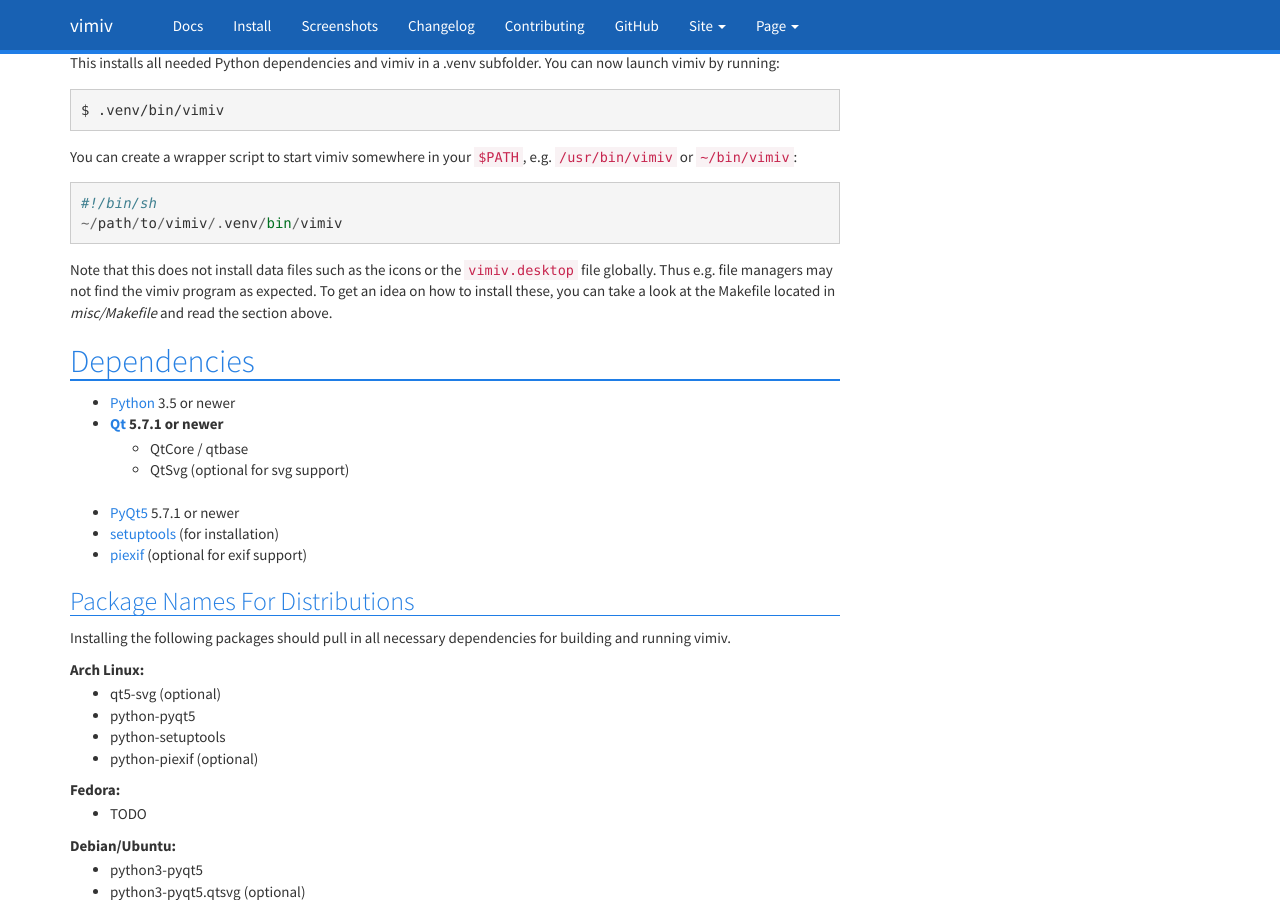
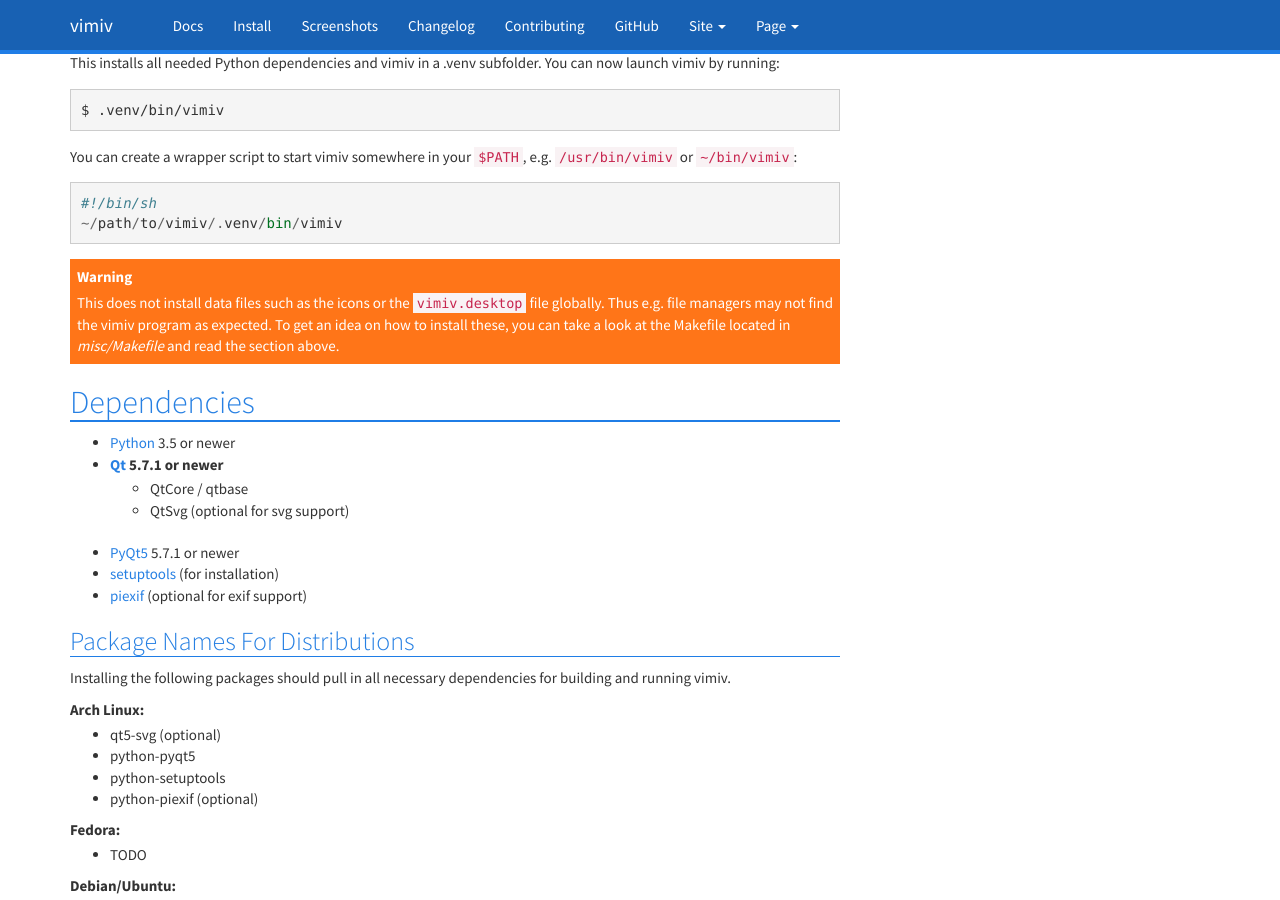
Before and after one commit to karlch/vimiv-qt, a Sphinx documentation site: the page built from docs/documentation/install.rst, in a window 1280 px wide and 900 px high, scrolled down 1097 px. Built offline with Sphinx 7.4.7, drawn with Linux system fonts in a browser that asks for light colours.

Commit message:
Docs: format install with tox warning differently

```diff
--- a/docs/documentation/install.rst
+++ b/docs/documentation/install.rst
@@ -63,10 +63,13 @@
     #!/bin/sh
     ~/path/to/vimiv/.venv/bin/vimiv
 
-Note that this does not install data files such as the icons or the
-``vimiv.desktop`` file globally. Thus e.g. file managers may not find the vimiv
-program as expected. To get an idea on how to install these, you can take a
-look at the Makefile located in `misc/Makefile` and read the section above.
+
+.. warning::
+
+    This does not install data files such as the icons or the ``vimiv.desktop``
+    file globally. Thus e.g. file managers may not find the vimiv program as
+    expected. To get an idea on how to install these, you can take a look at
+    the Makefile located in `misc/Makefile` and read the section above.
 
 Dependencies
 ------------
```
